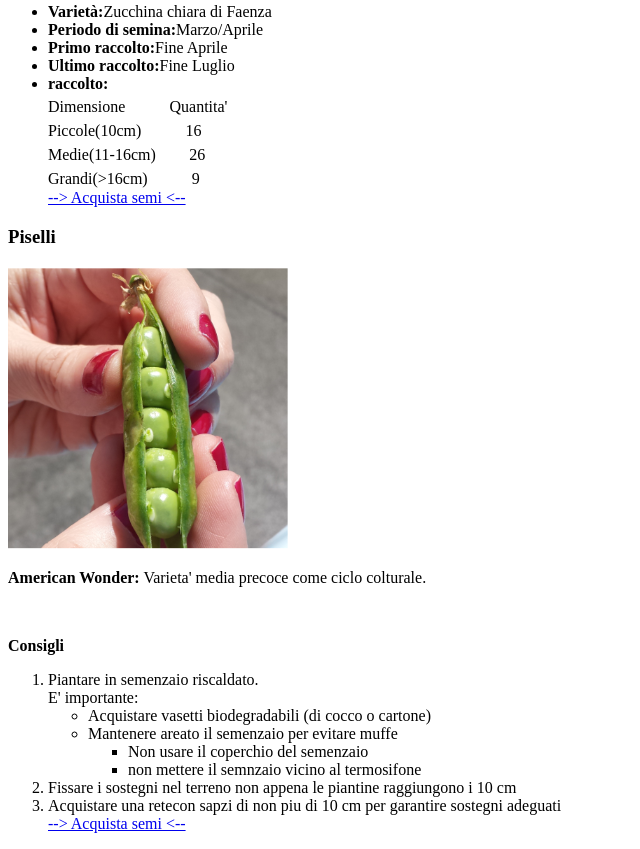
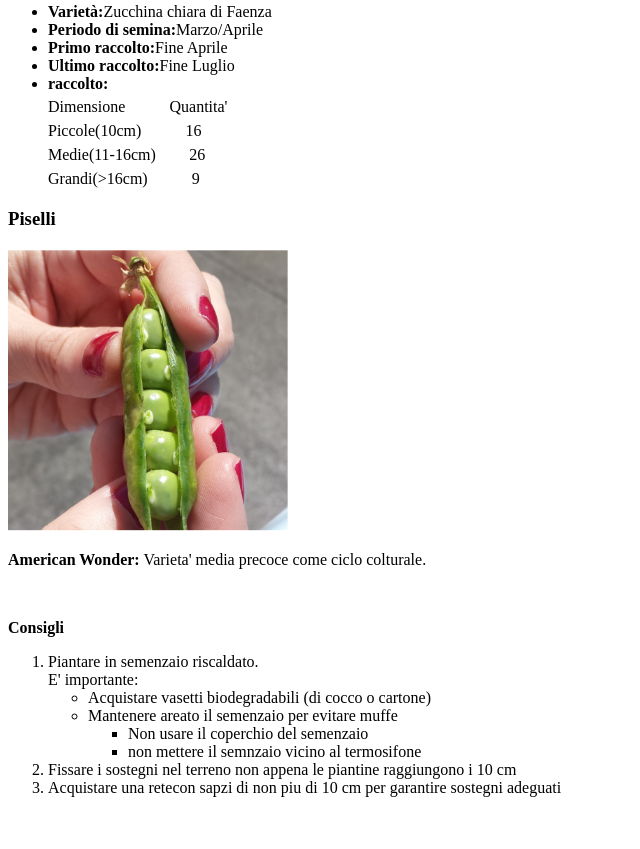
Before and after one commit to Andree23-I/Andree23-I.github.io, a plain HTML site: page index.html in a window 1280 px wide. Shown: the part 473-1322 px from the top of the page, without its empty margins (0-640 px from the left). After the commit the page ends 1286 px from the top, so only its background shows below. Drawn offline with Linux system fonts and the light colour scheme.

Commit message:
Update index.html

```diff
--- a/index.html
+++ b/index.html
@@ -23,7 +23,6 @@
             Piccole(10cm)ㅤㅤㅤ16<br>
             Medie(11-16cm)ㅤㅤ 26 <br>
             Grandi(>16cm)ㅤㅤㅤ9</li>
-            <a href="index2.html"> --> Acquista semi <--</a>
         </ul>
     </dIv>
     <div>
@@ -45,7 +44,6 @@
         </ul></li>
         <li>Fissare i sostegni nel terreno non appena le piantine raggiungono i 10 cm </li>
         <li>Acquistare una retecon sapzi di non piu di 10 cm per garantire sostegni adeguati</li>
-        <a href="index2.html"> --> Acquista semi <--</a>
         </ol>
     </div>
 </body>
```
